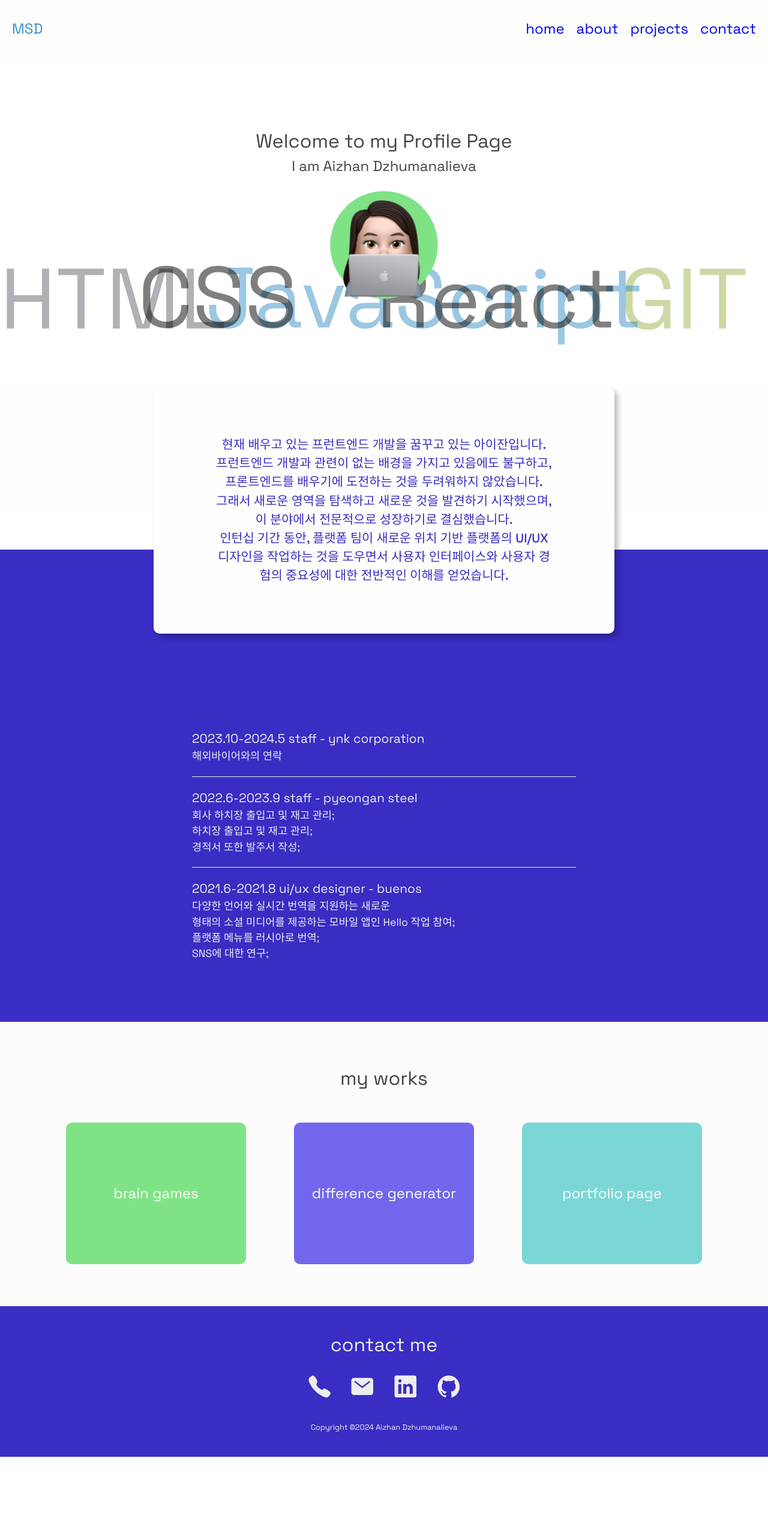
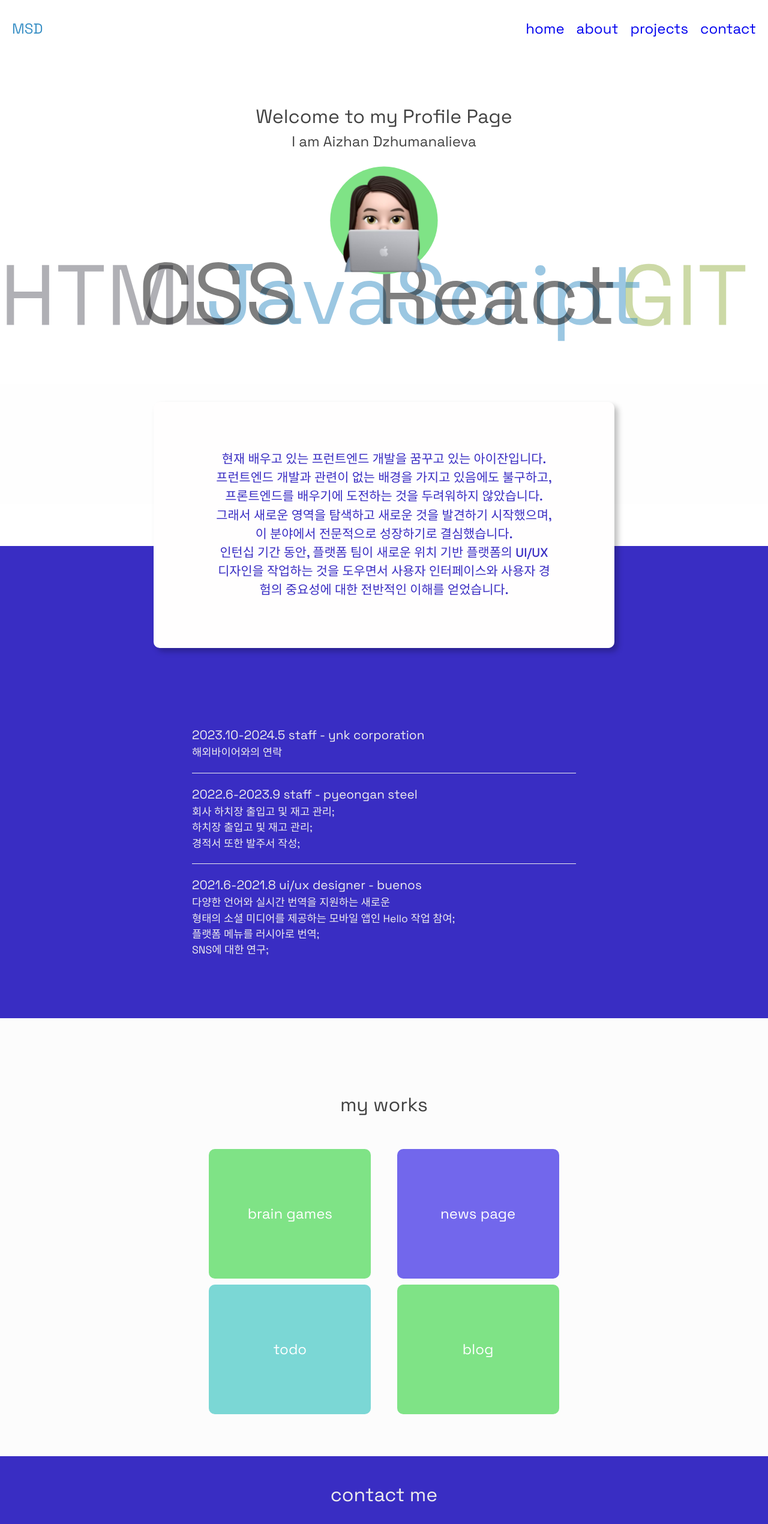
Before and after one commit to msouldze/portfoliio, a React (Vite) app: page / in a window 1280 px wide. Shown: the top 2540 px of the page at 60% size. Before the commit the page ends 2428 px from the top, so only its background shows below. Built offline with nearby package versions, Linux system fonts and the light colour scheme.

Commit message:
edit portfolio

```diff
--- a/package.json
+++ b/package.json
@@ -12,7 +12,8 @@
   "dependencies": {
     "@fortawesome/react-fontawesome": "^0.2.2",
     "react": "^18.3.1",
-    "react-dom": "^18.3.1"
+    "react-dom": "^18.3.1",
+    "react-intersection-observer": "^9.13.1"
   },
   "devDependencies": {
     "@types/react": "^18.3.3",
--- a/src/assets/styles/About.css
+++ b/src/assets/styles/About.css
@@ -19,7 +19,7 @@
 @media(min-width: 768px) {
   .contant {
     width: 70%;
-    margin: 0 auto;
+    margin: 30px auto 0;
   }
 }
 
--- a/src/assets/styles/Header.css
+++ b/src/assets/styles/Header.css
@@ -1,10 +1,14 @@
 @media(min-width: 320px) {
   .header {
-    position: relative;
+    position: fixed;
+    top: 0;
+    right: 0;
+    left: 0;
     padding: 30px 20px;
-    background-color: rgba(250, 250, 250, 0.2);
+    background-color: rgba(255, 255, 255, 0.9);
     font-size: 1.5rem;
     color: #388FC5;
+    z-index: 10;
   }
 
   .header-navbar {
--- a/src/assets/styles/Home.css
+++ b/src/assets/styles/Home.css
@@ -5,6 +5,7 @@
     background-repeat: no-repeat;
     background-position: top;
     background-size: contain;
+    margin-top: 90px;
   }
 
   .home-content {
@@ -17,21 +18,31 @@
     background-color: rgba(255, 255, 255, 0.7);
   }
 
-  .welcome {
+  .welcome-container {
     display: flex;
     flex-direction: column;
     justify-content: center;
     margin-top: 35px;
     font-size: 26px;
     text-align: left;
+    transition: all 2s ease-in-out;
   }
 
-  .welcome div:first-child {
+  .welcome-container div:first-child {
     font-size: 2rem;
+    transform: translateX(100%);
+    opacity: 0;
   }
 
-  .welcome div:last-child {
+  .welcome-container div:last-child {
     font-size: 1.5rem;
+    transform: translateX(-100%);
+    opacity: 0;
+  }
+
+  .welcome-container.animation div {
+    transform: translateX(0);
+    opacity: 1;
   }
 
   .avatar {
@@ -40,7 +51,6 @@
 
   .home-background {
     display: none;
-
   }
 }
 
@@ -60,15 +70,15 @@
     background: none;
   }
 
-  .welcome {
+  .welcome-container {
     text-align: center;
   }
 
-  .welcome div:first-child {
+  .welcome-container div:first-child {
     font-size: 2rem;
   }
 
-  .welcome div:last-child {
+  .welcome-container div:last-child {
     font-size: 1.5rem;
   }
 
--- a/src/assets/styles/Projects.css
+++ b/src/assets/styles/Projects.css
@@ -11,7 +11,7 @@
   }
 
   .projects h3 {
-    margin-bottom: 50px;
+    margin: 50px 0;
     font-size: 1.3rem;
     font-weight: 400;
   }
@@ -26,25 +26,25 @@
   }
 
   .projects-list .project + .project {
-    margin-top: 40px;
+    margin-top: 20px;
   }
 
-  .projects-list .project:first-child {
+  .projects-list .project:nth-child(3n + 1) {
     background: #7FE386;
   }
 
-  .projects-list .project:nth-child(2) {
+  .projects-list .project:nth-child(3n + 2) {
     background: #7267EC;
   }
 
-  .projects-list .project:nth-child(3) {
+  .projects-list .project:nth-child(3n + 3) {
     background: #7BD7D5;
   }
 
   .projects-list .project a {
     display: block;
     padding: 70px 15px;
-
+    width: 200px;
     color: #FFFFFF;
   }
 }
@@ -62,6 +62,10 @@
     display: flex;
     align-items: center;
     justify-content: space-evenly;
+    width: 650px;
+    margin: 0 auto;
+    flex-wrap: wrap;
+    gap: 10px;
   }
 
   .projects-list .project a {
@@ -76,11 +80,17 @@
 @media(min-width: 992px) {
   .projects-list .project {
     font-size: 1.5rem;
+    overflow: hidden;
+  }
+
+  .projects-list .project:hover a {
+    transform: translateY(-5px);
+    text-shadow: 5px 25px rgba(250, 250, 250, 0.6);
   }
 
   .projects-list .project a {
-    padding: 100px 20px;
-    width: 300px;
+    padding: 90px 20px;
+    width: 270px;
     color: #FFFFFF;
   }
 }
--- a/src/components/HeaderNav.jsx
+++ b/src/components/HeaderNav.jsx
@@ -1,5 +1,3 @@
-import Link from "./Link";
-
 function HeaderNav({ children, type, handleMenu, setStatus = '' }) {
   const name = type === 'header-btn-open' ? 'header-navbar' : 'aside-header';
 
--- a/src/components/Home.jsx
+++ b/src/components/Home.jsx
@@ -1,11 +1,28 @@
+import { useInView } from "react-intersection-observer";
 import '../assets/styles/Home.css'
+import { useEffect } from "react";
 
 
 function Home() {
+  const [ref, inView, entry] = useInView({
+    threshold: 1,
+  });
+
+  useEffect(() => {
+    if(inView) {
+      if(entry.isIntersecting) {
+        entry.target.classList.add('animation');
+      } else {
+        entry.target.classList.remove('animation');
+      }
+      console.log(entry);
+    }
+  }, [inView]);
+
   return (
     <section className='home' id='home'>
       <div className='home-content'>
-        <div className='welcome'>
+        <div ref={ref} className='welcome-container'>
           <div>Welcome to my Profile Page</div>
           <div>I am Aizhan Dzhumanalieva</div>
         </div>
--- a/src/components/Projects.jsx
+++ b/src/components/Projects.jsx
@@ -7,13 +7,16 @@ function Projects() {
       <h3>my works</h3>
       <ul className='projects-list'>
         <li className='project'>
-          <a href="">brain games</a>
+          <a href="https://github.com/msouldze/frontend-project-lvl1">brain games</a>
         </li>
         <li className='project'>
-          <a href="">Difference Generator</a>
+          <a href="https://github.com/msouldze/zum">news page</a>
         </li>
         <li className='project'>
-          <a href="">Portfolio Page</a>
+          <a href="https://github.com/msouldze/react-todo-3.9">todo</a>
+        </li>
+        <li className='project'>
+          <a href="https://github.com/msouldze/react-blog-4.14">blog</a>
         </li>
       </ul>
     </section>
```
Also changed, not shown: 2 other files (tests, documents, lock files or other folders).
